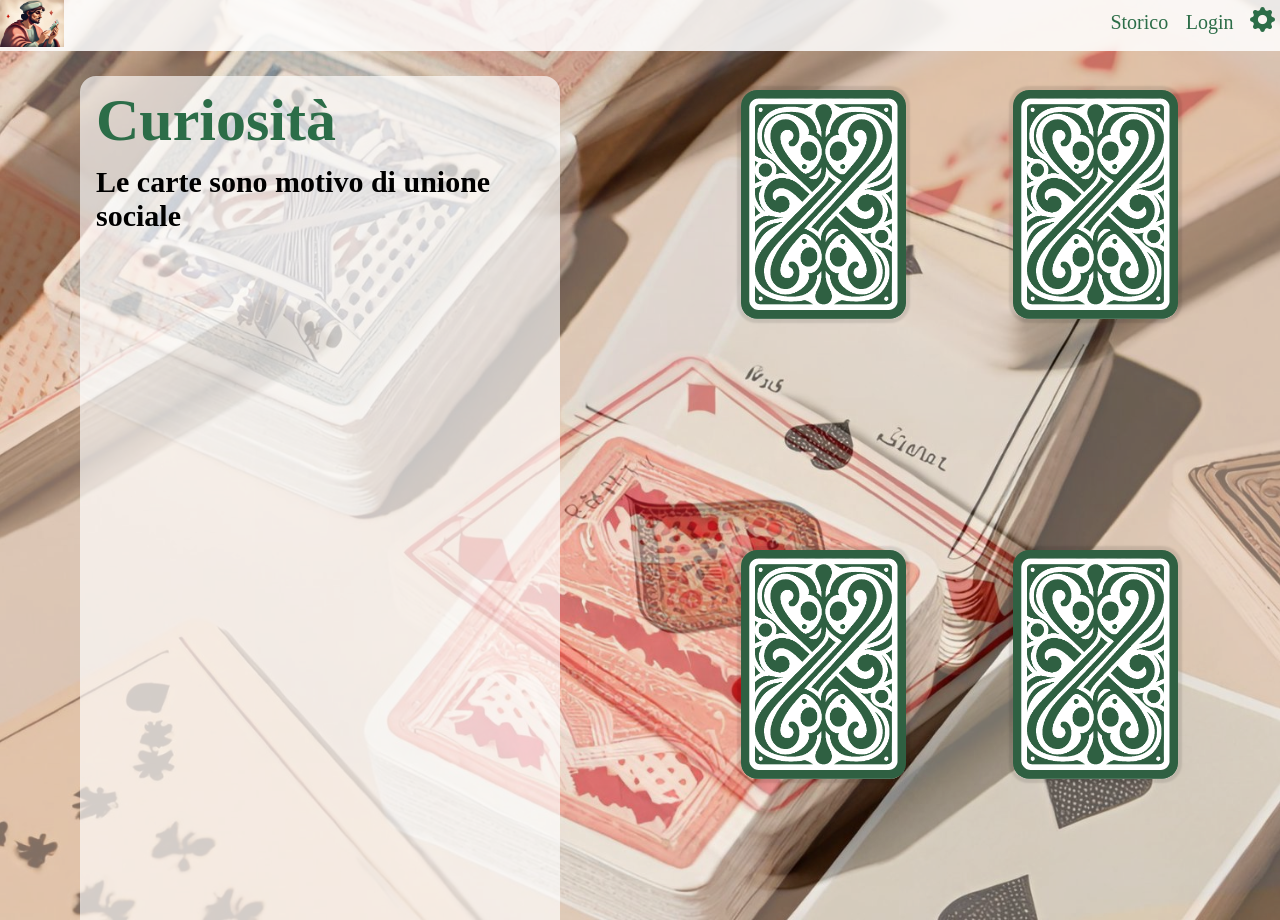
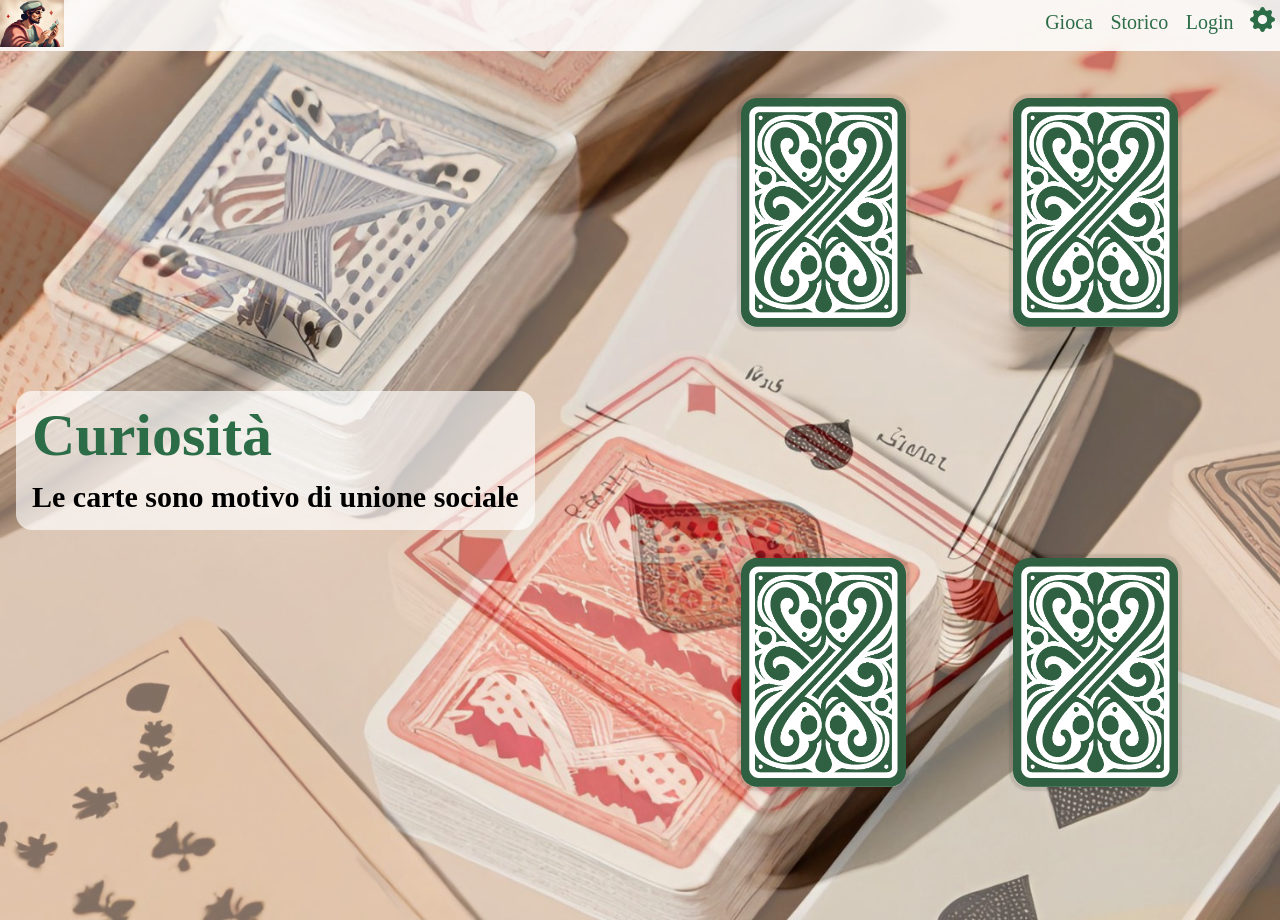
Before and after one commit to chiasrfn/sito, a PHP site: page /home.html in a window 1280 px wide. Run offline with PHP 8.4, Linux system fonts and the light colour scheme.

Commit message:
Integrazione dell'ultimo codice di Claudio

```diff
--- a/home.html
+++ b/home.html
@@ -15,6 +15,7 @@
       <img src="immagini/logo2.jpg" class="logo" margine-top="0px">
     </a>
     <div class="button-container">
+      <button data-modal-target=#giocamodal class="bheader gioca" id="gioca">Gioca</button>
       <button class="bheader storico" id="storico">Storico</button>
       <button data-modal-target=#loginmodal class="bheader login">Login</button>
       <button data-modal-target=#gearmodal class="btn-gear" >
@@ -74,9 +75,17 @@
   </div>
   <div id="overlay"></div>
 
+  <!--Gioca-->
+  <div id="giocamodal" class="modal gioca">
+    <label class="cerchi" id="cerchio1"></label>
+    <label class="cerchi" id="cerchio2"></label>
+    <label class="cerchi" id="cerchio3"></label>
+    <label class="cerchi" id="cerchio4"></label>
+  </div>
+  <div id="overlay"></div>
 
   <div class="container">
-    <div class="left-side" >
+    <div class="left-side">
       <div class="cur">
         <h1 id="titolocur">Curiosità</h1>
         <h2><span id="frasi">Le carte sono motivo di unione sociale</span></h2>
@@ -84,7 +93,7 @@
     </div>
 
     <div class="right-side">
-      <table>
+      <table style="align-self: center;">
         <tr>
             <td></td>
             <td></td>
--- a/script.js
+++ b/script.js
@@ -1,6 +1,10 @@
 const openModalButtons = document.querySelectorAll('[data-modal-target]')
 const closeModalButtons = document.querySelectorAll('[data-close-button]')
 const overlay = document.getElementById('overlay')
+const overlayg = document.getElementById('overlayg')
+const openModalGioca= document.getElementById('gioca');
+const cerchi= document.querySelectorAll('.cerchi')
+
 
 openModalButtons.forEach(button => {
   button.addEventListener('click', () => {
@@ -37,6 +41,37 @@ function closeModal(modal) {
   overlay.classList.remove('active')
 }
 
+/*bottone gioca*/
+openModalGioca.forEach(button => {
+  button.addEventListener('click', () => {
+    const modal = document.querySelector(button.dataset.modalTarget)
+    openModal(modal)
+    const cerchio = document.querySelectorAll('.cerchio')
+    openModalG(cerchio)
+  })
+})
+
+overlayg.addEventListener('click', () => {
+  const cerchio = document.querySelectorAll('.cerchio.active')
+  cerchio.forEach(cerchio => {
+    closeModalG(cerchio)
+  })
+})
+
+
+function openModalG(cerchio) {
+  if (cerchio == null) return
+  cergio.classList.add('active')
+  overlayg.classList.add('active')
+
+}
+
+function closeModalG(cerchio) {
+  if (cerchio == null) return
+  cerchio.classList.remove('active')
+  overlayg.classList.remove('active')
+}
+
 
 /*
 var loginlock=document.getElementById(login-lock-btn);
--- a/style.css
+++ b/style.css
@@ -53,21 +53,15 @@ button {
 flex: 1;
 display: flex;
 height: 100Vh;
-  margin-top: 60px;
 }
 
 .right-side {
 flex: 1;
 display: flex;
 height: 100vh;
+margin-top: 20px;
 }
 
-/*differenze tra i device*/
-@media all and (max-width:786px){
-    .container{
-        overflow-x: scroll;
-    }
-}
 
 @keyframes change{
   0%
@@ -165,6 +159,8 @@ header{
 
 /*parte restante del sito*/
 
+/*parte restante del sito*/
+
 table, th, td {
   border-collapse: collapse;
   padding: 5px;
@@ -174,7 +170,7 @@ table{
 
   width: 100%;
   height: 100vh;
-    margin-top: 2em;
+  margin-top: 2.5em;
 }
 
 td {
@@ -184,6 +180,8 @@ td {
 td[colspan="10"] {
   width: 50%; /* 50px * 5 */
 }
+
+
 
 /*carte, proporzione tra altezza e larghezza 1.386*/
 
@@ -195,6 +193,7 @@ td[colspan="10"] {
   justify-content: center;
   perspective: 600px;
   cursor: pointer;
+  z-index: 10050;
 }
 
 .conteinercard:hover > .card{
@@ -208,6 +207,7 @@ td[colspan="10"] {
   position: relative;
   transition: transform 1.5s;
   transform-style: preserve-3d;
+  z-index: 10050;
 }
 
 .front,
@@ -218,6 +218,7 @@ td[colspan="10"] {
   box-shadow: 0 0 2px 4px rgba(0, 0, 0, 0.1);
   position: absolute;
   backface-visibility: hidden;
+  z-index: 10050;
 
 }
 
@@ -265,13 +266,12 @@ td[colspan="10"] {
 
 /*Curiosità che cambiano*/
 .cur{
+  align-self: center;
   height: auto;
   width: auto;
-    padding: auto;
-    margin: 1em 5em;
+  margin: 1em 1em;
   text-align: left;
   background-color: rgb(255,255,255, 0.65);
-    padding: auto;
   padding: 0 1em 1em 1em;
   border-radius: 1rem;
 
@@ -507,3 +507,60 @@ td[colspan="10"] {
   right: 3.5px;
   transform: translateX(-50%);
 }
+
+/*Gioca*/
+
+#giocamodal{
+  margin-left:50vh;
+  width: 50vw;
+  height: 100vh;
+  background-color:transparent;
+}
+
+.cerchio{
+  opacity: 0;
+  position:fixed;
+  height: 100px;
+  width: 100px;
+  border-radius: 100px;
+  z-index: 40000;
+  background-color: rgba(255, 255, 255, 0.50);
+}
+.cerhio.active{
+  opacity: 1;
+}
+
+#overlayg {
+  position: fixed;
+  top: 0;
+  left: 0;
+  width: 100vw;
+  height: 100vh;
+  opacity: 0;
+  transition: 200ms ease-in-out;
+  background-color: rgba(0, 0, 0, 0.70);
+  pointer-events: none;
+  display: visible;
+  z-index: 20000;
+}
+
+#overlayg.active {
+  opacity: 1;
+  pointer-events: all;
+}
+
+/*differenze tra i device*/
+@media all and (max-width:786px){
+  .container{
+    width: 100%;
+    height: 100vh;
+    background-position: center;
+    background-size: cover;
+    flex-direction: column;
+    justify-content: space-between;
+    overflow-x: scroll;
+  }
+  .cur{
+    margin-top: 15%;
+  }
+}
```
Also changed, not shown: tabella.html (+23 -0 lines). Lines whose indentation alone changed are shown as unchanged.
